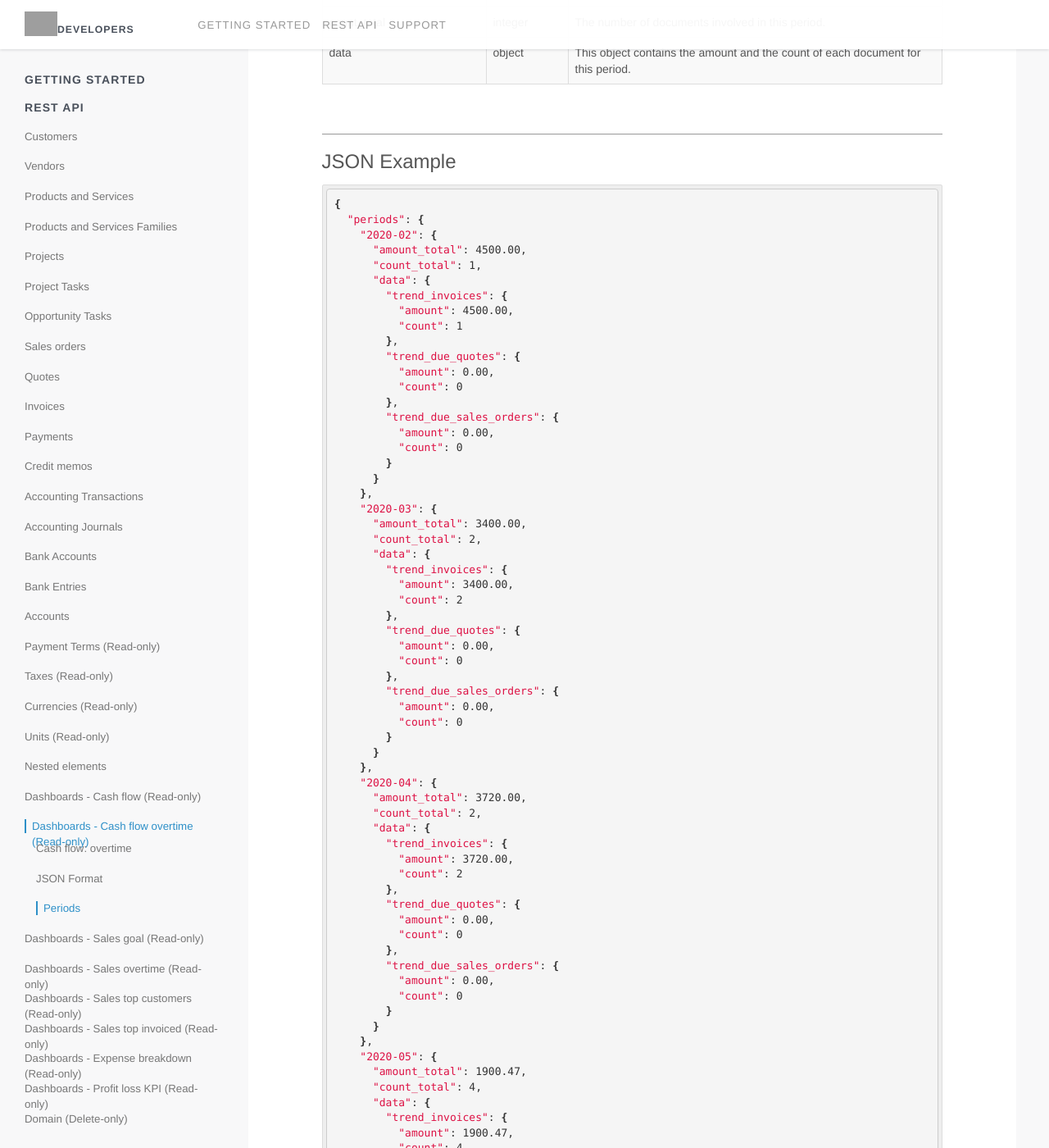
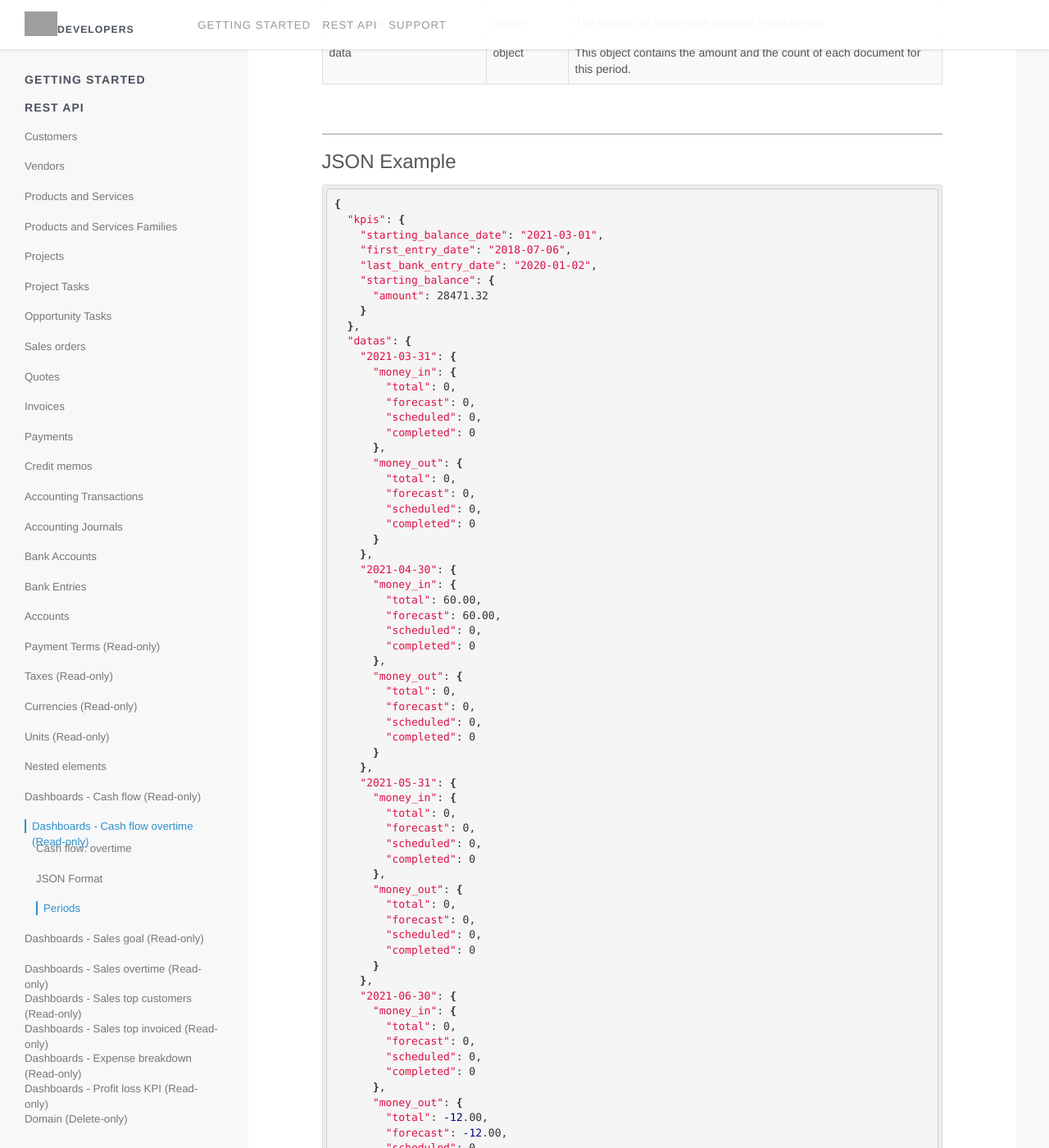
Before and after one commit to myERP/myerp.github.io, a Jekyll site: the page built from docs/1.0/api/index.html, in a window 1280 px wide and 1400 px high, scrolled down 53641 px. Shown: the whole window at 82% size. Built offline with Jekyll 4.4.1, drawn with Linux system fonts in a browser that asks for light colours; nearby versions of some CDN libraries; Markdown is read by kramdown in place of the engine named in the settings; some of the changed text lies outside the part shown; grey boxes are pictures that could not be loaded.

Commit message:
doc: fix cashflow /salesgoal example + KPI redirection

```diff
--- a/_config.yml
+++ b/_config.yml
@@ -93,7 +93,7 @@ format:
     account: '<a href="/docs/1.0/api/#account" alt=""/>Account</a>'
     documents: 'array[<a href="/docs/1.0/api/#document" alt=""/>Document</a>]'
     sales_documents: 'array[<a href="/docs/1.0/api/#sales_document" alt=""/>Sales document</a>]'
-    kpis: 'array[<a href="/docs/1.0/api/#kpi" alt=""/>KPI</a>]'
+    kpis: 'array[<a href="/docs/1.0/api/#cash_flow_detail_kpi" alt=""/>KPI</a>]'
     expenses: 'array[<a href="/docs/1.0/api/#expense" alt=""/>Expense</a>]'
     progress: '<a href="/docs/1.0/api/#progress" alt=""/>Progress</a>'
     periods: '<a href="/docs/1.0/api/#cash_flow_overtime_periods" alt=""/>Periods</a>'
--- a/_includes/1.0/api/json/cash_flow_overtime.json
+++ b/_includes/1.0/api/json/cash_flow_overtime.json
@@ -1,168 +1,98 @@
 {
-  "periods": {
-    "2020-02": {
-      "amount_total": 4500.00,
-      "count_total": 1,
-      "data": {
-        "trend_invoices": {
-          "amount": 4500.00,
-          "count": 1
-        },
-        "trend_due_quotes": {
-          "amount": 0.00,
-          "count": 0
-        },
-        "trend_due_sales_orders": {
-          "amount": 0.00,
-          "count": 0
-        }
+  "kpis": {
+    "starting_balance_date": "2021-03-01",
+    "first_entry_date": "2018-07-06",
+    "last_bank_entry_date": "2020-01-02",
+    "starting_balance": {
+      "amount": 28471.32
     }
   },
-    "2020-03": {
-      "amount_total": 3400.00,
-      "count_total": 2,
-      "data": {
-        "trend_invoices": {
-          "amount": 3400.00,
-          "count": 2
+  "datas": {
+    "2021-03-31": {
+      "money_in": {
+        "total": 0,
+        "forecast": 0,
+        "scheduled": 0,
+        "completed": 0
       },
-        "trend_due_quotes": {
-          "amount": 0.00,
-          "count": 0
-        },
-        "trend_due_sales_orders": {
-          "amount": 0.00,
-          "count": 0
-        }
+      "money_out": {
+        "total": 0,
+        "forecast": 0,
+        "scheduled": 0,
+        "completed": 0
       }
     },
-    "2020-04": {
-      "amount_total": 3720.00,
-      "count_total": 2,
-      "data": {
-        "trend_invoices": {
-          "amount": 3720.00,
-          "count": 2
+    "2021-04-30": {
+      "money_in": {
+        "total": 60.00,
+        "forecast": 60.00,
+        "scheduled": 0,
+        "completed": 0
       },
-        "trend_due_quotes": {
-          "amount": 0.00,
-          "count": 0
-        },
-        "trend_due_sales_orders": {
-          "amount": 0.00,
-          "count": 0
-        }
+      "money_out": {
+        "total": 0,
+        "forecast": 0,
+        "scheduled": 0,
+        "completed": 0
       }
     },
-    "2020-05": {
-      "amount_total": 1900.47,
-      "count_total": 4,
-      "data": {
-        "trend_invoices": {
-          "amount": 1900.47,
-          "count": 4
+    "2021-05-31": {
+      "money_in": {
+        "total": 0,
+        "forecast": 0,
+        "scheduled": 0,
+        "completed": 0
       },
-        "trend_due_quotes": {
-          "amount": 0.00,
-          "count": 0
-        },
-        "trend_due_sales_orders": {
-          "amount": 0.00,
-          "count": 0
-        }
+      "money_out": {
+        "total": 0,
+        "forecast": 0,
+        "scheduled": 0,
+        "completed": 0
       }
     },
-    "2020-06": {
-      "amount_total": 3950.00,
-      "count_total": 6,
-      "data": {
-        "trend_invoices": {
-          "amount": 3950.00,
-          "count": 6
+    "2021-06-30": {
+      "money_in": {
+        "total": 0,
+        "forecast": 0,
+        "scheduled": 0,
+        "completed": 0
       },
-        "trend_due_quotes": {
-          "amount": 0.00,
-          "count": 0
-        },
-        "trend_due_sales_orders": {
-          "amount": 0.00,
-          "count": 0
-        }
+      "money_out": {
+        "total": -12.00,
+        "forecast": -12.00,
+        "scheduled": 0,
+        "completed": 0
       }
     },
-    "2020-07": {
-      "amount_total": 3019.95,
-      "count_total": 6,
-      "data": {
-        "trend_invoices": {
-          "amount": 3019.95,
-          "count": 6
+    "2021-07-31": {
+      "money_in": {
+        "total": 0,
+        "forecast": 0,
+        "scheduled": 0,
+        "completed": 0
       },
-        "trend_due_quotes": {
-          "amount": 0.00,
-          "count": 0
-        },
-        "trend_due_sales_orders": {
-          "amount": 0.00,
-          "count": 0
-        }
+      "money_out": {
+        "total": 0,
+        "forecast": 0,
+        "scheduled": 0,
+        "completed": 0
       }
     },
-    "2020-08": {
-      "amount_total": 0.00,
-      "count_total": 0,
-      "data": {
-        "trend_invoices": {
-          "amount": 0.00,
-          "count": 0
+    "2021-08-31": {
+      "money_in": {
+        "total": 0,
+        "forecast": 0,
+        "scheduled": 0,
+        "completed": 0
       },
-        "trend_due_quotes": {
-          "amount": 0.00,
-          "count": 0
-        },
-        "trend_due_sales_orders": {
-          "amount": 0.00,
-          "count": 0
-        }
-      }
-    },
-    "2020-09": {
-      "amount_total": 0.00,
-      "count_total": 0,
-      "data": {
-        "trend_invoices": {
-          "amount": 0.00,
-          "count": 0
-        },
-        "trend_due_quotes": {
-          "amount": 0.00,
-          "count": 0
-        },
-        "trend_due_sales_orders": {
-          "amount": 0.00,
-          "count": 0
-        }
-      }
-    }
-  },
-  "kpis": {
-    "amount_total": 20490.42,
-    "count_total": 21,
-    "data": {
-      "trend_invoices": {
-        "amount": 20490.42,
-        "count": 21
-      },
-      "trend_due_quotes": {
-        "amount": 0.00,
-        "count": 0
-      },
-      "trend_due_sales_orders": {
-        "amount": 0.00,
-        "count": 0
+      "money_out": {
+        "total": 0,
+        "forecast": 0,
+        "scheduled": 0,
+        "completed": 0
       }
     }
   },
   "period_breakdown": "MONTH",
-  "currency": "EUR"
+  "currency": "GBP"
 }
--- a/_includes/1.0/api/json/sales_goal.json
+++ b/_includes/1.0/api/json/sales_goal.json
@@ -9,9 +9,19 @@
     ],
     "status": [
       {
+        "key": "projections",
+        "count": 2,
+        "sum": 2880.00
+      },
+      {
         "key": "ongoing",
-        "count": 6,
-        "sum": 5184.00
+        "count": 2,
+        "sum": 1920.00
+      },
+      {
+        "key": "done",
+        "count": 2,
+        "sum": 384.00
       }
     ]
   },
@@ -31,7 +41,7 @@
         "type": "CUSTOMER"
       },
       "currency_iso_code": "EUR",
-      "status": "ONGOING"
+      "status": "PROJECTIONS"
     },
     {
       "attachment_count": 0,
@@ -48,7 +58,7 @@
         "type": "CUSTOMER"
       },
       "currency_iso_code": "EUR",
-      "status": "ONGOING"
+      "status": "PROJECTIONS"
     },
     {
       "attachment_count": 0,
@@ -99,7 +109,7 @@
         "type": "CUSTOMER"
       },
       "currency_iso_code": "EUR",
-      "status": "ONGOING"
+      "status": "DONE"
     },
     {
       "attachment_count": 0,
@@ -116,7 +126,7 @@
         "type": "CUSTOMER"
       },
       "currency_iso_code": "EUR",
-      "status": "ONGOING"
+      "status": "DONE"
     }
   ]
 }
```
Lines whose indentation alone changed are shown as unchanged.
